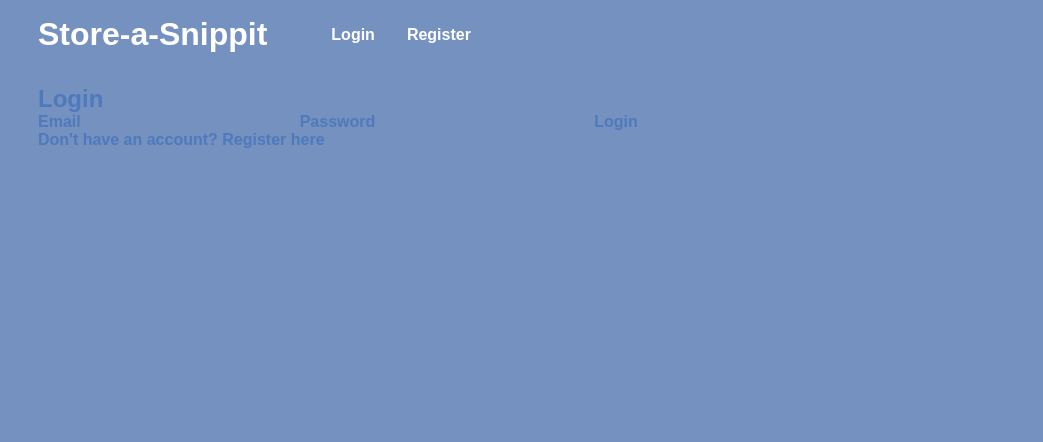
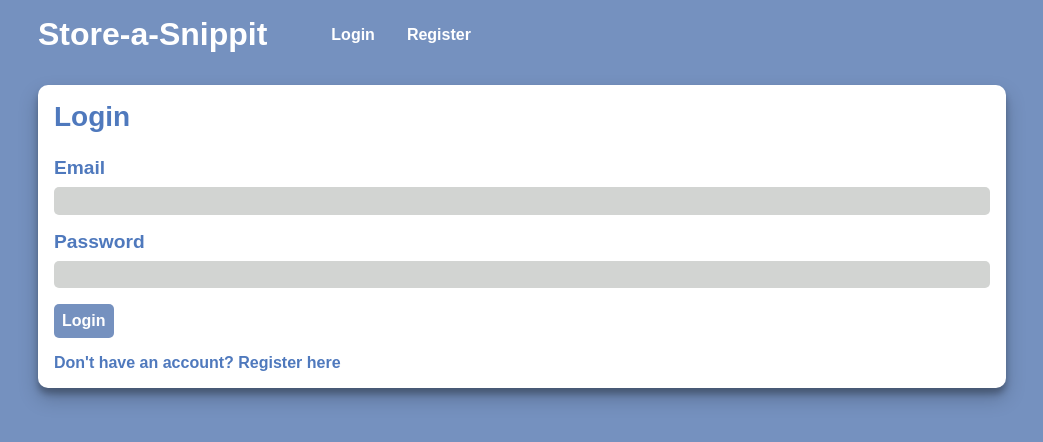
Before and after one commit to kinglo3/snippit-store, a React (Create React App) app in the folder client/: page /login in a window 1280 px wide. Shown: the top 442 px of the page, without its empty margins (118-1161 px from the left). Built offline with nearby package versions, Linux system fonts and the light colour scheme; a web font is replaced by a local one.

Commit message:
user auth

```diff
--- /dev/null
+++ b/client/src/components/auth/AuthForm.scss
@@ -0,0 +1,17 @@
+@import "../../style/mixins.scss";
+
+.auth-form {
+    @include card();
+
+    h2 {
+        margin-bottom: 1.5rem;
+        font-size: 1.75rem;
+    }
+
+    .btn-submit {
+        @include btn();
+        margin-bottom: 1rem;
+        background: var(--primary-color);
+        color: var(--text-light-color);
+    }
+}
--- a/client/src/components/auth/Login.js
+++ b/client/src/components/auth/Login.js
@@ -1,6 +1,7 @@
 import Axios from "axios";
 import React, { useState } from 'react';
-import { Link } from 'react-router-dom'
+import { Link } from 'react-router-dom';
+import "./AuthForm.scss"
 
 function Login() {
     const [formEmail, setFormEmail] = useState("");
--- a/client/src/components/auth/Register.js
+++ b/client/src/components/auth/Register.js
@@ -1,6 +1,7 @@
 import Axios from "axios";
 import React, { useState } from 'react';
 import { Link } from 'react-router-dom'
+import "./AuthForm.scss";
 
 function Register() {
     const [formEmail, setFormEmail] = useState("");
--- a/client/src/components/home/SnippitEditor.js
+++ b/client/src/components/home/SnippitEditor.js
@@ -42,7 +42,7 @@ function SnippitEditor({ getSnippits, setSnippitEditorOpen, editSnippitData }) {
 
     return (
         <div className='snippit-editor'>
-                     <form onSubmit={saveSnippit}>
+                     <form className='form' onSubmit={saveSnippit}>
                          <label htmlFor="editor-title">Title</label>
                          <input id="editor-title" type="text" value={editorTitle}
                          onChange={(e) => setEditorTitle(e.target.value)} />
--- /dev/null
+++ b/client/src/style/forms.scss
@@ -0,0 +1,27 @@
+.form {
+    label,
+    input,
+    textarea {
+        display: block;
+    }
+
+    label {
+        margin-bottom: 0.5rem;
+        font-size: 1.2rem;
+        font-weight: bold;
+    }
+
+    input,
+    textarea {
+        margin-bottom: 1rem;
+        padding: 0.3rem 0.5rem;
+        border-radius: 5px;
+        width: 100%;
+        background: var(--dark-color);
+    }
+
+    textarea {
+        height: 200px;
+        resize: none;
+    }
+}
--- a/client/src/style/index.scss
+++ b/client/src/style/index.scss
@@ -1,5 +1,6 @@
 @import "./variables.scss";
 @import "./mixins.scss";
+@import "./forms.scss";
 
 * {
     margin: 0;
```
Also changed, not shown: 2 other files (tests, documents, lock files or other folders).
